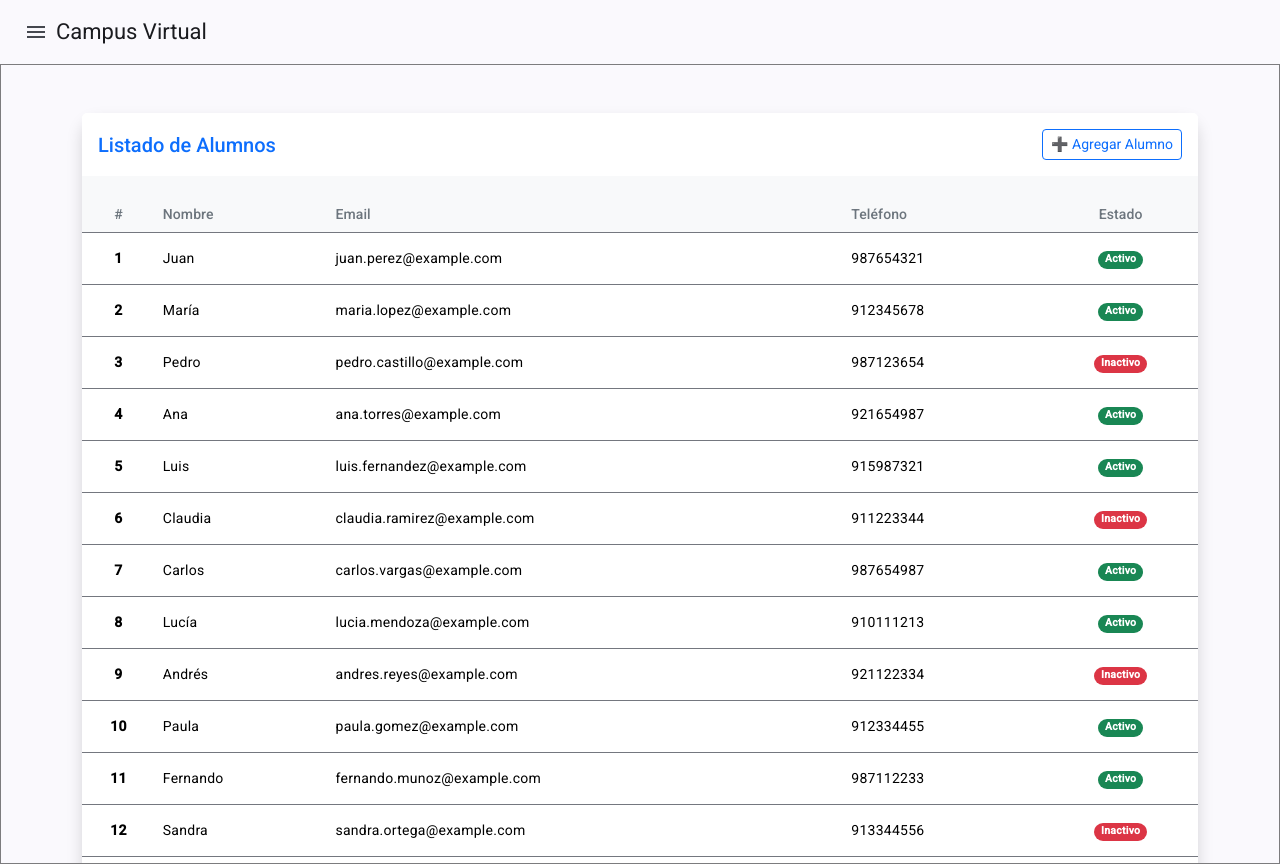
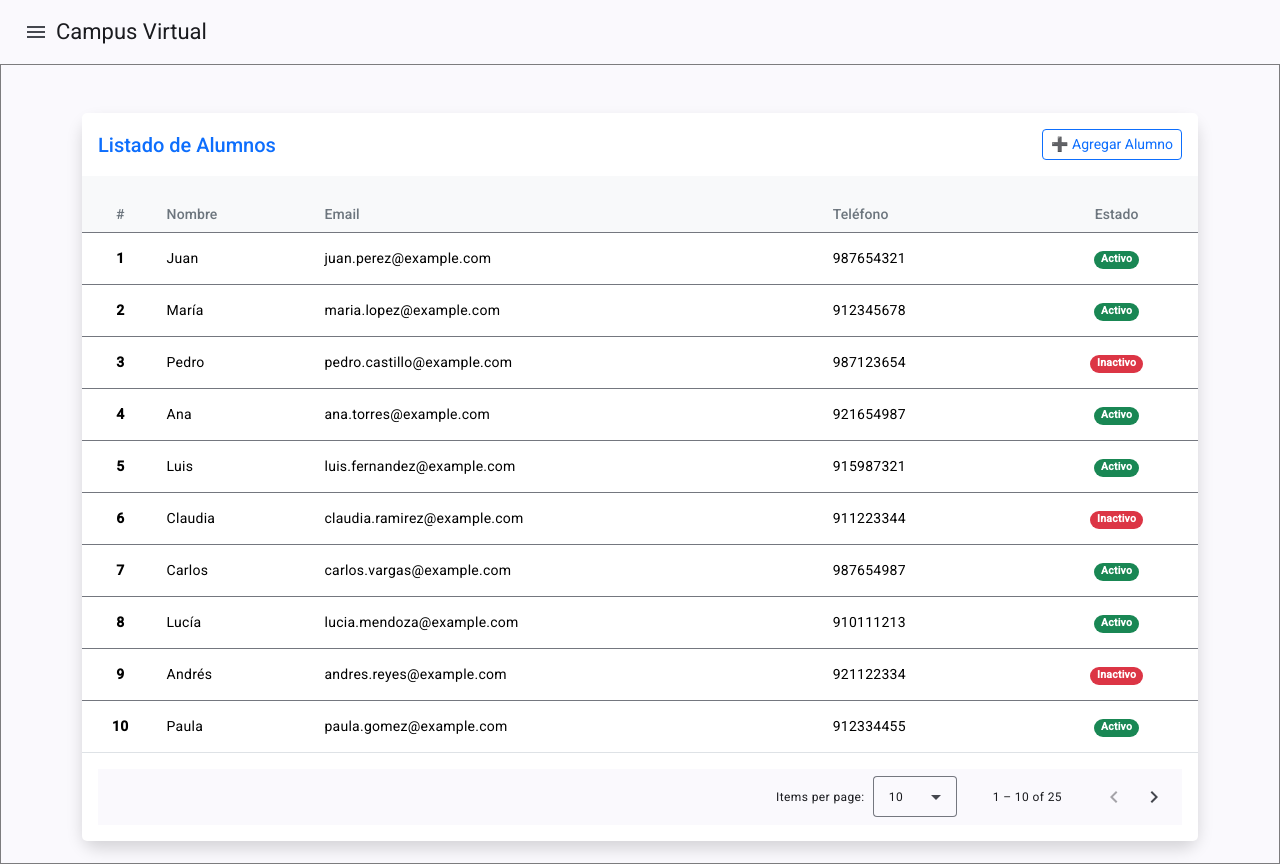
Before and after one commit to HugoOyola/proyecto-angular, an Angular app: page / in a window 1280 px wide. Built offline with nearby package versions, Linux system fonts and the light colour scheme.

Commit message:
feat: actualizar paginación en la tabla de estudiantes y mejorar la gestión de datos

```diff
--- a/src/app/modules/dashboard/modules/students/components/students-table/students-table.component.html
+++ b/src/app/modules/dashboard/modules/students/components/students-table/students-table.component.html
@@ -43,5 +43,5 @@
 </div>
 
 <div class="card-footer bg-white py-3 border-0">
-  <mat-paginator [length]="100" [pageSize]="10" [pageSizeOptions]="[5, 10, 25]"></mat-paginator>
+  <mat-paginator [length]="10" [pageSize]="10" [pageSizeOptions]="[5, 10, 25]"></mat-paginator>
 </div>
--- a/src/app/modules/dashboard/modules/students/components/students-table/students-table.component.ts
+++ b/src/app/modules/dashboard/modules/students/components/students-table/students-table.component.ts
@@ -1,4 +1,7 @@
-import { Component } from '@angular/core';
+import { Component, ViewChild, AfterViewInit } from '@angular/core';
+import { MatPaginator } from '@angular/material/paginator';
+import { MatTableDataSource } from '@angular/material/table';
+
 
 export interface Students {
   id: number;
@@ -272,5 +275,11 @@ export const ELEMENT_DATA: Students[] = [
 })
 export class StudentsTableComponent {
   displayedColumns: string[] = ['id', 'nombre', 'email', 'telefono', 'estado'];
-  dataSource = ELEMENT_DATA;
+  dataSource = new MatTableDataSource<Students>(ELEMENT_DATA);
+
+  @ViewChild(MatPaginator) paginator!: MatPaginator;
+
+  ngAfterViewInit() {
+    this.dataSource.paginator = this.paginator;
+  }
 }
```
